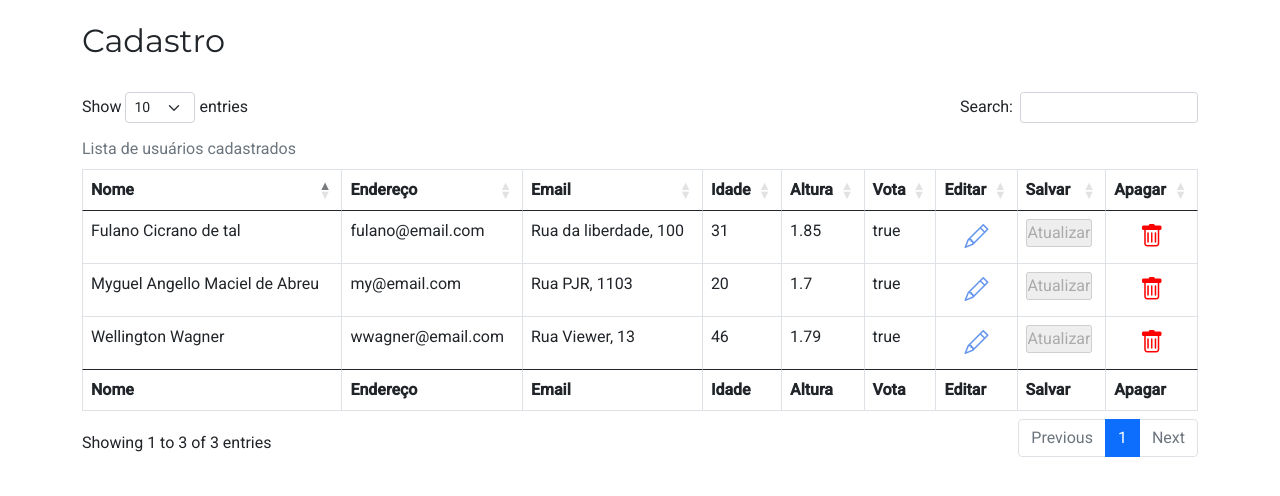
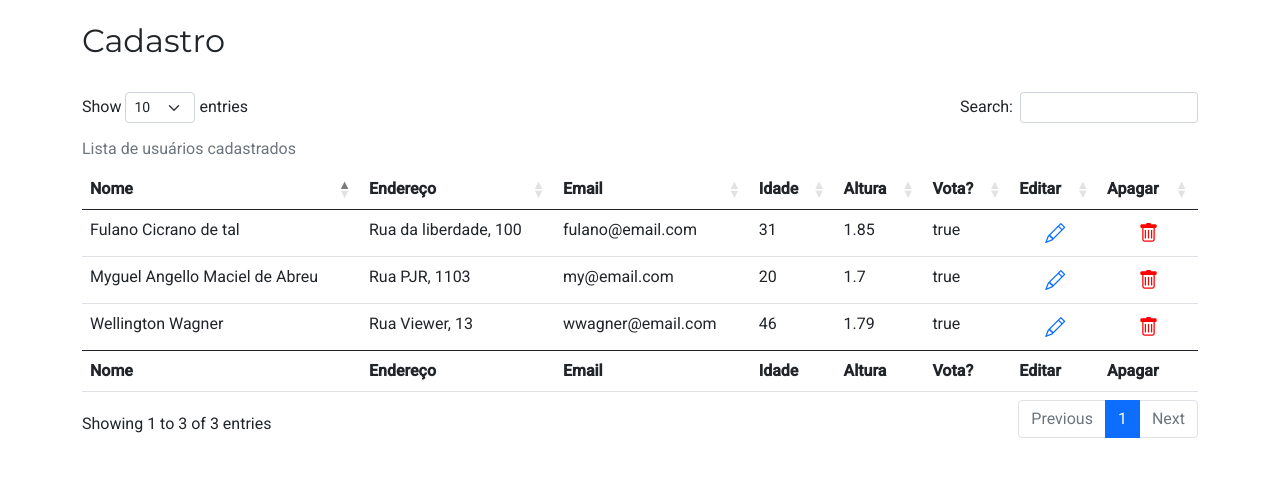
Before and after one commit to myguelangello/crud-node, a Node server app: page /cadastro in a window 1280 px wide. Shown: the part 58-554 px from the top of the page. Run offline with Node 20, Linux system fonts and the light colour scheme; some libraries are stand-ins or nearby versions.

Commit message:
Adicionado o DataTables

```diff
--- a/public/css/style.css
+++ b/public/css/style.css
@@ -21,7 +21,7 @@ ul {
 a {
   text-decoration: none;
 }
-li a.active {
+a.active:not(td a) {
   border: 0.125rem solid whitesmoke;
   border-left: none;
   border-right: none;
@@ -48,10 +48,59 @@ table tbody tr td a {
   justify-content: center;
 }
 
+.hidden {
+  display: none;
+}
+
 .show {
   display: inline-flexbox;
 }
 
-.hidden {
-  display: none;
+i.bi {
+  font-size: 1.25rem;
 }
+i.bi.bi-trash {
+  color: red;
+}
+
+td input:not([type="button"]) {
+  border: none;
+  border-bottom: 0.063rem solid;
+
+  background: none;
+}
+
+input[name="age"] {
+  width: 4rem;
+}
+
+input[name="height"] {
+  width: 4rem;
+}
+
+input[name="vote"] {
+  width: 6rem;
+}
+
+input[type="button"] {
+  display: inline-block;
+  font-weight: 400;
+  line-height: 1.5;
+  padding: 0.375rem 0.75rem;
+  font-size: 1rem;
+
+  color: white;
+  background-color: cornflowerblue;
+
+  border: 1px solid transparent;
+  border-radius: 0.25rem;
+
+  transition: color 0.15s ease-in-out, background-color 0.15s ease-in-out,
+    border-color 0.15s ease-in-out, box-shadow 0.15s ease-in-out;
+}
+
+input[type="button"]:hover {
+  background: white;
+  color: cornflowerblue;
+  border: 1px solid cornflowerblue;
+}
--- a/public/main.js
+++ b/public/main.js
@@ -1,7 +1,12 @@
 /* para mostrar o LINK ATIVO na NAVBAR */
-for (var i = 0; i < document.links.length; i++) {
-  if (document.links[i].href == document.URL) {
-    document.links[i].className = "nav-link active";
+/* se usar só document.links daria certo tbm
+  porém incluiria todos as tags "a" do site
+  e não somente as do menu */
+let a = document.getElementsByClassName("nav-link");
+for (var i = 0; i < a.length; i++) {
+  if (a[i].href == document.URL) {
+    a[i].className = "nav-link active";
+    console.log(document.URL);
   }
 }
 
--- a/routes.js
+++ b/routes.js
@@ -32,13 +32,34 @@ router.get("/cadastro", (req, res) => {
 });
 
 router.post("/cadastro/remove", (req, res) => {
-  console.log("aqui");
-  let item = req.body.id; //pega o valor passado através do parâmetro id e atribui a variável item.
-  console.log(req.body);
-  users.splice(item, 1); //este método permite adicionar ou remover um item do vetor em uma dada posição.
-  //res.render('pages/cadastro',{users:users});
-  console.log(users);
-  res.sendStatus(200); //envia mensagem 200 significando que as modificacoes foram ok
+  //let item =req.body.id; //pega o valor passado através do parâmetro id e atribui a variável item.
+  let name = req.body.name;
+
+  if (users.length == 0) {
+    console.log("Erro: Não há elemento a ser removido!");
+    return res.status(400).json({
+      status: "error",
+      error: `Removed element: ${name}`,
+    });
+  } else {
+    for (let cont = 0; cont < users.length; cont++) {
+      if (users[cont].name == name) {
+        users.splice(cont, 1);
+        console.log("Elemento Removido: ", name);
+        return res.status(200).json({
+          status: "sucess",
+          data: users,
+        });
+        //res.send(JSON.stringify({sucess:`Elemento removido com sucesso: ${name}`}));
+      } else if (cont == users.length - 1) {
+        console.log("Erro ao remover elemento: ", name);
+        return res.status(400).json({
+          status: "error",
+          error: `Removed element: ${name}`,
+        });
+      }
+    }
+  }
 });
 
 router.post("/cadastro/update", (req, res) => {
@@ -58,9 +79,12 @@ router.post("/cadastro/update", (req, res) => {
 });
 
 router.get("/cadastro/list", (req, res) => {
-  //listar de usuarios cadastrado
+  //Para fazer em casa: Como seria uma rotina para listar todos os itens cadastrados?
 });
 
-/* Essa linha permite que este código seja exportado como um
-módulo e possa ser usado em outras partes da aplicação.  */
+router.post("/cadastro/addUser", (req, res) => {
+  //Para fazer em casa: Como seria uma rotina para listar todos os itens cadastrados?
+});
+
+//Essa linha permite que este código seja exportado como um módulo e possa ser usado em outras partes da aplicação.
 module.exports = router;
--- a/views/pages/cadastro.ejs
+++ b/views/pages/cadastro.ejs
@@ -5,8 +5,9 @@
   <div class="table-responsive">
     <table
       id="tableCadastro"
-      class="table table-bordered table-hover caption-top"
+      class="table table-hover caption-top"
       style="width: 100%"
+      is="list"
     >
       <caption>
         Lista de usuários cadastrados
@@ -18,9 +19,9 @@
           <th>Email</th>
           <th>Idade</th>
           <th>Altura</th>
-          <th>Vota</th>
+          <th>Vota?</th>
+          <th class="hidden"></th>
           <th>Editar</th>
-          <th>Salvar</th>
           <th>Apagar</th>
         </tr>
       </thead>
@@ -29,65 +30,73 @@
 
             <% let linkRemove="/cadastro/remove/"; %>
             <% let linkUpdate="/cadastro/update/"; %>
-            <% let indice; %>
+
+            <% if(users.length >0){%>
                 <% for(let index=0;index<users.length;index++){ %>
-                <tr>
+                    <tr data-index-row="<%= index %>">
 
-                  <!-- td name -->
+                    <!-- NAME -->
                     <td data-index-row="<%=index%>">
-                    <span id="fieldName<%=index%>" class="show"><%= users[index].name %></span>
-                    <input type="text" name="name" id="name<%=index%>" class="hidden" value="<%= users[index].name %>">
+                        <span  class="show"><%= users[index].name %></span>
+                        <input type="text" name="name"  class="hidden" value="<%= users[index].name %>">
                     </td>
 
-                <!-- td email -->
+                    <!-- ENDEREÇO -->
+                    <td data-index-row="<%=index%>">
+                        <span  class="show"><%= users[index].address %></span>
+                        <input type="text" name="address"  class="hidden" value="<%= users[index].address %>">
+                    </td>
+
+                    <!-- EMAIL -->
                     <td data-index-row="<%=index%>">
                         <span  class="show"><%= users[index].email %></span>
                         <input type="text" name="email"  class="hidden" value="<%= users[index].email %>">
                     </td>
 
-                <!-- td address -->
+                    <!-- IDADE -->
                     <td data-index-row="<%=index%>">
-                    <span  class="show"><%= users[index].address %></span>
-                    <input type="text" name="address"  class="hidden" value="<%= users[index].address %>">
+                        <span  class="show"><%= users[index].age %></span>
+                        <input type="number" name="age"  class="hidden" value="<%= users[index].age %>">
+
                     </td>
 
-                <!-- td agr -->
-                <td data-index-row="<%=index%>">
-                    <span  class="show"><%= users[index].age %></span>
-                    <input type="text" name="age"  class="hidden" value="<%= users[index].age %>">
-                </td>
-
-                <!-- td height -->
+                    <!-- ALTURA -->
                     <td data-index-row="<%=index%>">
                         <span  class="show"><%= users[index].height %></span>
                         <input type="text" name="height"  class="hidden" value="<%= users[index].height %>">
+
                     </td>
 
-                <!-- td vote -->
+                    <!-- VOTA -->
                     <td data-index-row="<%=index%>">
                         <span  class="show"><%= users[index].vote %></span>
                         <input type="text" name="vote" class="hidden" value="<%= users[index].vote %>">
-
                     </td>
 
-                <!-- TD LINK UPDATE -->
-                <!-- a funcao update()  foi criada no arquivo script.js presente no diretorio public. Ela fará a modificação dos itens e envio dos dados na forma de uma string para o servidor usando como rta /cadastro/update/ -->
-                <td  data-index-row="<%=index%>">
-                  <a href="#" onclick="update('<%=index%>','<%= linkUpdate %>')" class="show"><i class="bi bi-pencil" style="font-size: 1.5rem; color: cornflowerblue"></i></a>
+                    <!-- ATUALIZAR -->
+                    <td data-index-row="<%=index%>" class="hidden" data-index-row="<%=index%>">
+                        <input type="button" value="Atualizar" class="hidden" >
                     </td>
 
-                <!-- botão atualizar -->
-                 <td data-index-row="<%=index%>" class="show" data-index-row="<%=index%>">
-                  <input disabled type="button" value="Atualizar" class="show">
+                    <!-- a funcao update()  foi criada no arquivo script.js presente no diretorio public. Ela fará a modificação dos itens e envio dos dados na forma de uma string para o servidor usando como rta /cadastro/update/ -->
+                    <!-- UPDATE -->
+                    <td  data-index-row="<%= index %>">
+                        <a href="#" onclick="update('<%=index%>','<%= linkUpdate %>')" class="show"><i class="bi bi-pencil"></i></a>
                     </td>
 
-                <!-- TD LINK REMOVE -->
                     <!-- para passar parametros para uma rota criada basta usar o delimitador "/" entre os valores dos parametros e defini-los no arquivo de rotas usando ":" para separar cada valor, seguido de um nome que identificarar esse valor. Exemplo: /cadastro/remove/:id -->
+                    <!-- DELETAR -->
                     <td  data-index-row="<%= index %>">
-                    <a href="#" class="show" onclick="remove('<%=index %>','<%=linkRemove%>')"><i class="bi bi-trash" style="font-size: 1.5rem; color: red"> </i></a>
+                        <!-- <a href="#" class="show" onclick="remove('<%=index %>','<%=linkRemove%>')"><i class="fas fa-trash-alt"></i></a> -->
+                        <a href="#" id="removeActive" class="show" onclick="remove('<%=index %>','<%=users[index].name %>','<%=linkRemove%>')"><i class="bi bi-trash"></i></a>
                     </td>
+
                     </tr>
-            <% } %>
+                <% } //for %>
+            <% }else{%>
+                <tr><td colspan="7"><p class="bg-info text-white">Nenhum dado cadastrado</p></td></tr>
+
+            <%} //If-Else %>
 
         </tbody>
         <tfoot>
@@ -97,9 +106,9 @@
           <th>Email</th>
           <th>Idade</th>
           <th>Altura</th>
-          <th>Vota</th>
+          <th>Vota?</th>
+          <th class="hidden"></th>
           <th>Editar</th>
-          <th>Salvar</th>
           <th>Apagar</th>
         </tr>
         </tfoot>
--- a/views/pages/header.ejs
+++ b/views/pages/header.ejs
@@ -1,7 +1,7 @@
 <header>
   <nav class="navbar navbar-expand-lg navbar-dark bg-dark fixed-top">
     <div class="container-lg container-md container-sm">
-      <a class="navbar-brand" href="#">Autoração Multimídia II</a>
+      <span class="navbar-brand" href="#"> Autoração Multimídia II </span>
       <button
         class="navbar-toggler"
         type="button"
```
Also changed, not shown: public/script.js (+64 -16 lines). Lines whose indentation alone changed are shown as unchanged.
